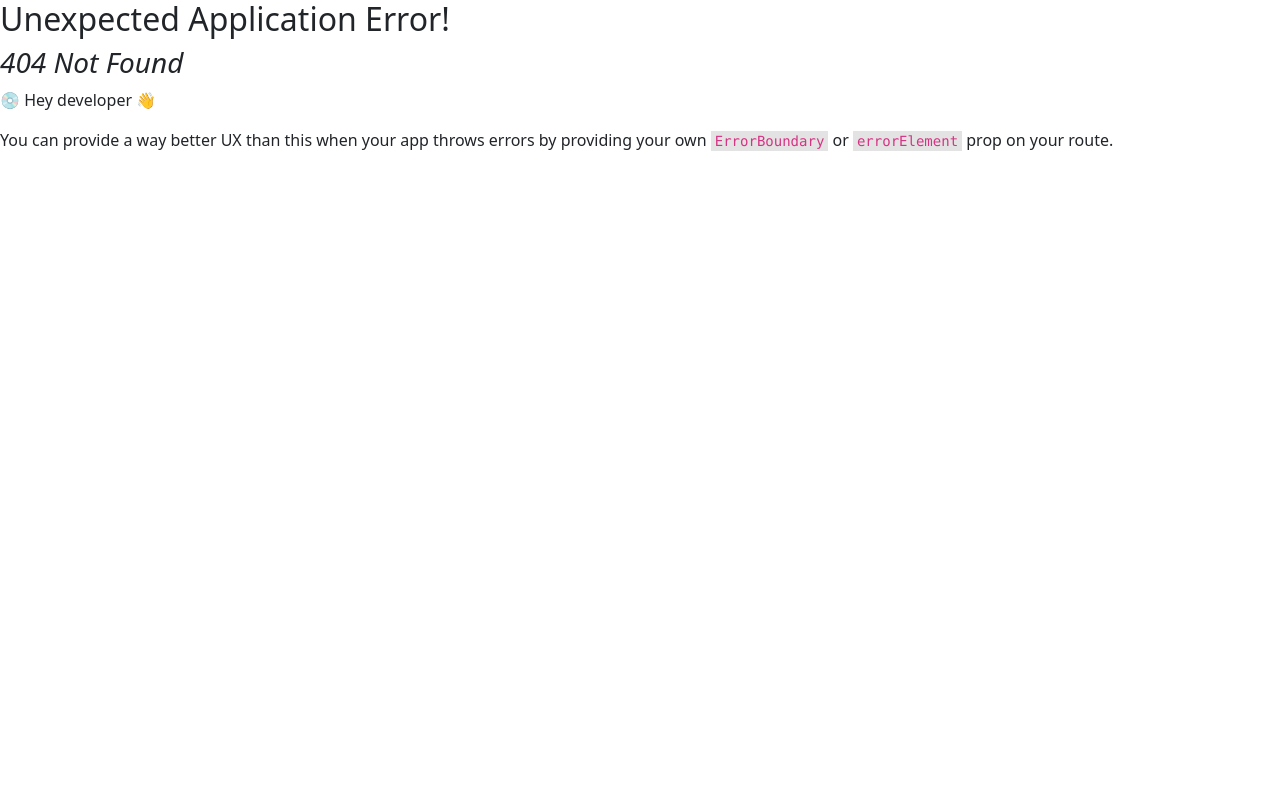
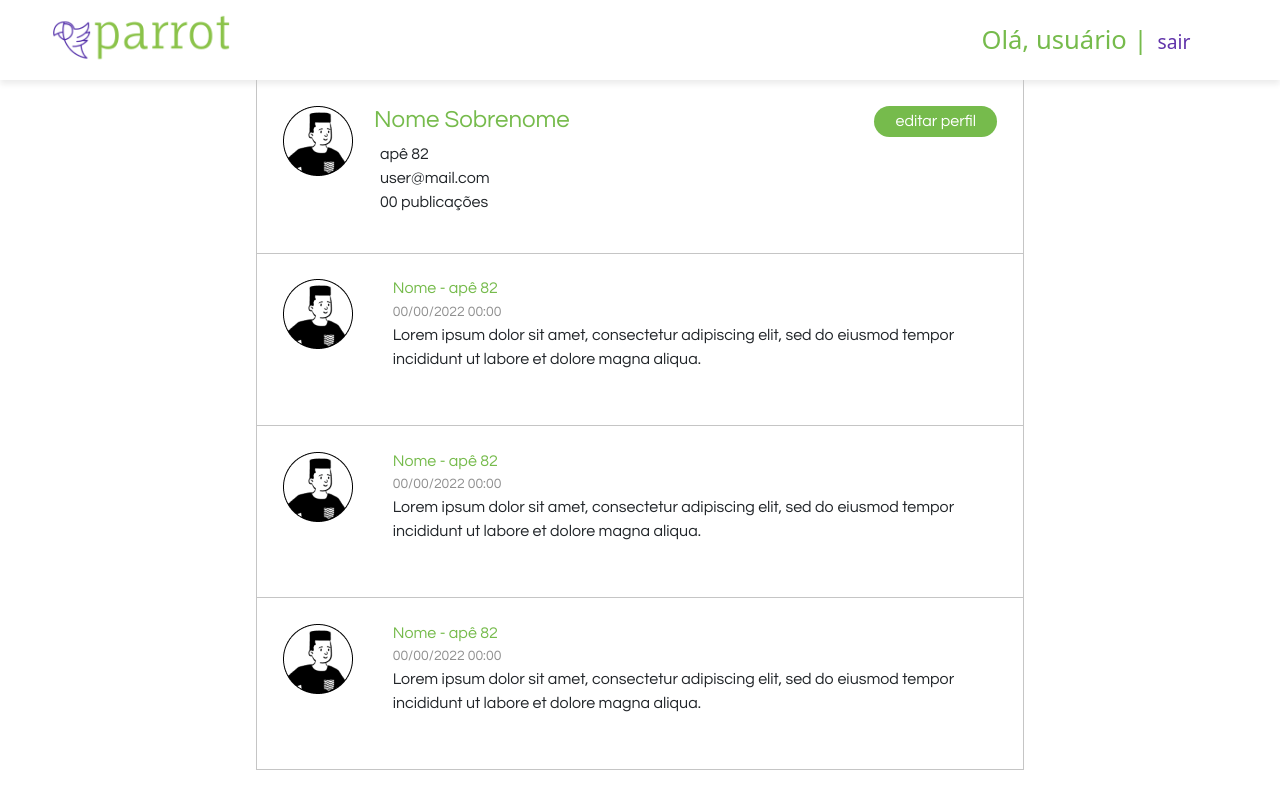
Before and after one commit to josepps/parrot, a React (Vite) app: page /perfilusuario in a window 1280 px wide. Before the commit this address had no page. Built offline with nearby package versions, Linux system fonts and the light colour scheme.

Commit message:
perfil usuario

```diff
--- a/index.html
+++ b/index.html
@@ -8,6 +8,9 @@
     <title>Vite + React + TS</title>
   </head>
   <body>
+    <link rel="preconnect" href="https://fonts.googleapis.com">
+<link rel="preconnect" href="https://fonts.gstatic.com" crossorigin>
+<link href="https://fonts.googleapis.com/css2?family=Questrial&display=swap" rel="stylesheet">
     <div id="root"></div>
     <script type="module" src="/src/main.tsx"></script>
     <script src="https://cdn.jsdelivr.net/npm/bootstrap@5.2.2/dist/js/bootstrap.bundle.min.js"></script>
--- /dev/null
+++ b/src/pages/PerfilUsuario.style.ts
@@ -0,0 +1,80 @@
+import styled from "styled-components";
+
+export const Main = styled.main`
+   {
+    margin: auto;
+    max-width: 1440px;
+    display: flex;
+    flex-direction: column;
+    justify-content: center;
+    align-items: center;
+  }
+
+  button {
+    background: #76bb4c;
+    border-radius: 30px;
+    color: #fff;
+    border: none;
+    padding: 0.5% 3%;
+   margin-left: auto;
+  }
+
+  .paginaUsuario {
+    font-family: 'Questrial';
+    display: flex;
+    justify-content: flex-start;
+    align-items: flex-start;
+    width: 60%;
+    border-width: 0px 1px 1px 1px;
+    border-style: solid;
+    border-color: #c5c5c5;
+    padding: 2% 2% 3% 2%;
+    font-size: 16px;
+      }
+
+  div {
+    margin-left: 3%;
+  }
+
+  h4 {
+    color: #76bb4c;
+    font-size: 24px;
+  }
+
+  .dados p{
+    margin-bottom: 0;
+  }
+
+   h6 {
+color: #76BB4C;
+margin-left: 3%;
+margin-bottom: 0;
+  }
+
+.horario{
+    color: #909090;
+    font-size: 14px;
+    margin-bottom: 100px;
+}
+
+  @media (max-width: 650px) {
+    .paginaUsuario {
+          button {
+          position: absolute;
+          top: 80%;
+          right: 0;
+        }
+      }
+    }
+
+    .pulblicaçõesUsuarios {
+      flex-direction: column;
+
+      div {
+        flex-direction: column;
+        display: flex;
+        align-items: center;
+      }
+    }
+  }
+`;
--- /dev/null
+++ b/src/pages/PerfilUsuario.tsx
@@ -0,0 +1,67 @@
+import Navbar from "../componetes/Navbar/Navbar";
+import { Main } from "./PerfilUsuario.style";
+
+function PerfilUsuario() {
+  return (
+    <>
+      <Navbar />
+      <Main>
+        <section className="paginaUsuario">
+          <img src="../img/iconeHomem.png" alt="" />
+          <div>
+            <h4>Nome Sobrenome</h4>
+            <div className="dados">
+              <span>apê 82</span>
+              <p>user@mail.com</p>
+              <p>00 publicações</p>
+            </div>
+          </div>
+          <button>editar perfil</button>
+        </section>
+
+        <section className="paginaUsuario">
+          <img src="../img/iconeHomem.png" alt="" />
+          <div>
+            <h6> Nome - apê 82</h6>
+            <div className="informacoes">
+              <span className="horario">00/00/2022 00:00</span>
+              <p>
+                Lorem ipsum dolor sit amet, consectetur adipiscing elit, sed do
+                eiusmod tempor incididunt ut labore et dolore magna aliqua.{" "}
+              </p>
+            </div>
+          </div>
+        </section>
+
+        <section className="paginaUsuario">
+          <img src="../img/iconeHomem.png" alt="" />
+          <div>
+            <h6> Nome - apê 82</h6>
+            <div className="informacoes">
+              <span className="horario">00/00/2022 00:00</span>
+              <p>
+                Lorem ipsum dolor sit amet, consectetur adipiscing elit, sed do
+                eiusmod tempor incididunt ut labore et dolore magna aliqua.{" "}
+              </p>
+            </div>
+          </div>
+        </section>
+        <section className="paginaUsuario">
+          <img src="../img/iconeHomem.png" alt="" />
+          <div>
+            <h6> Nome - apê 82</h6>
+            <div className="informacoes">
+              <span className="horario">00/00/2022 00:00</span>
+              <p>
+                Lorem ipsum dolor sit amet, consectetur adipiscing elit, sed do
+                eiusmod tempor incididunt ut labore et dolore magna aliqua.{" "}
+              </p>
+            </div>
+          </div>
+        </section>
+      </Main>
+    </>
+  );
+}
+
+export default PerfilUsuario;
```
Also changed, not shown: src/pages/Perfil.tsx (+2 -11 lines), src/router/index.tsx (+7 -2 lines).
